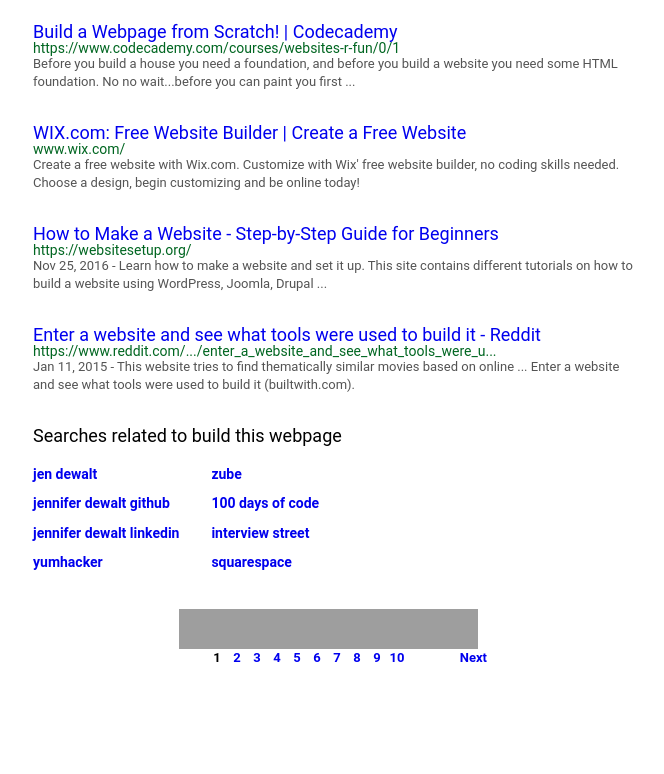
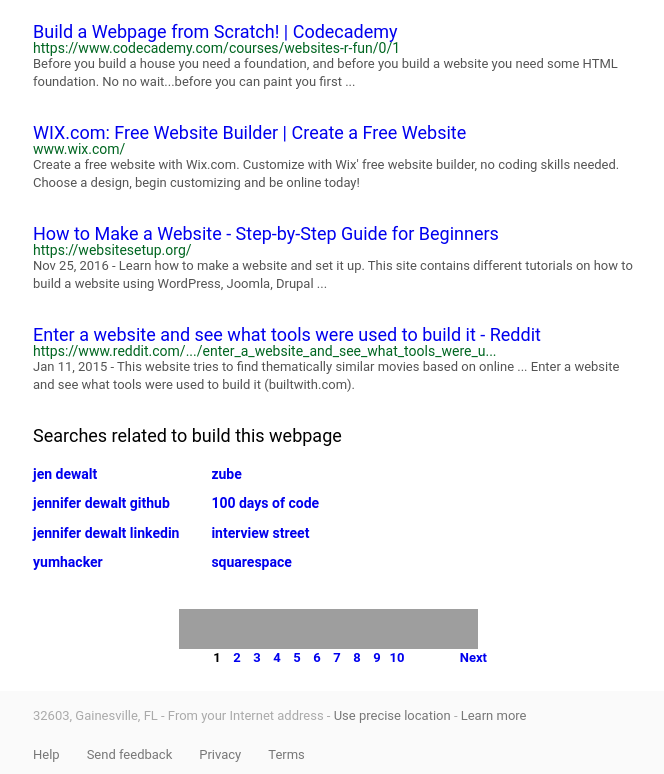
Before and after one commit to csteingraber/google-search-results, a plain HTML site: page index.html in a window 1280 px wide. Shown: the part 776-1550 px from the top of the page, without its empty margins (133-797 px from the left). Before the commit the page ends 1467 px from the top, so only its background shows below. Drawn offline with Linux system fonts and the light colour scheme; grey boxes are pictures that could not be loaded.

Commit message:
Finish footer

```diff
--- a/index.html
+++ b/index.html
@@ -142,5 +142,14 @@
 				</ol>
 			</div>
 		</main>
+		<div class="footer">
+			<p>32603, Gainesville, FL - From your Internet address - <a href="#">Use precise location</a> - <a href="#">Learn more</a></p>
+			<div>
+				<a href="#">Help</a>
+				<a href="#">Send feedback</a>
+				<a href="#">Privacy</a>
+				<a href="#">Terms</a>
+			<div>
+		</div>
 	</body>
 </html>
--- a/styles/google.css
+++ b/styles/google.css
@@ -281,3 +281,44 @@
 	font-family: 'Roboto', arial, sans-serif;
 	font-size: small;
 }
+
+.footer {
+	background-color: #fafafa;
+	height: 65px;
+	padding-top: 18px;
+}
+
+.footer p {
+	margin-left: 166px;
+	height: 25px;
+	color: #aaa;
+	font-family: 'Roboto', arial, sans-serif;
+	font-size: small;
+	white-space: nowrap;
+}
+
+.footer a {
+	color: #777;
+	font-size: small;
+	font-family: 'Roboto', arial, sans-serif;
+}
+
+.footer a:hover {
+	color: #333;
+}
+
+.footer div {
+	height: 40px;
+	margin-left: 166px;
+	display: flex;
+	align-items: center;
+
+}
+
+.footer div a {
+	flex: none;
+}
+
+.footer div a:not(:first-child) {
+	padding-left: 27px;
+}
```
